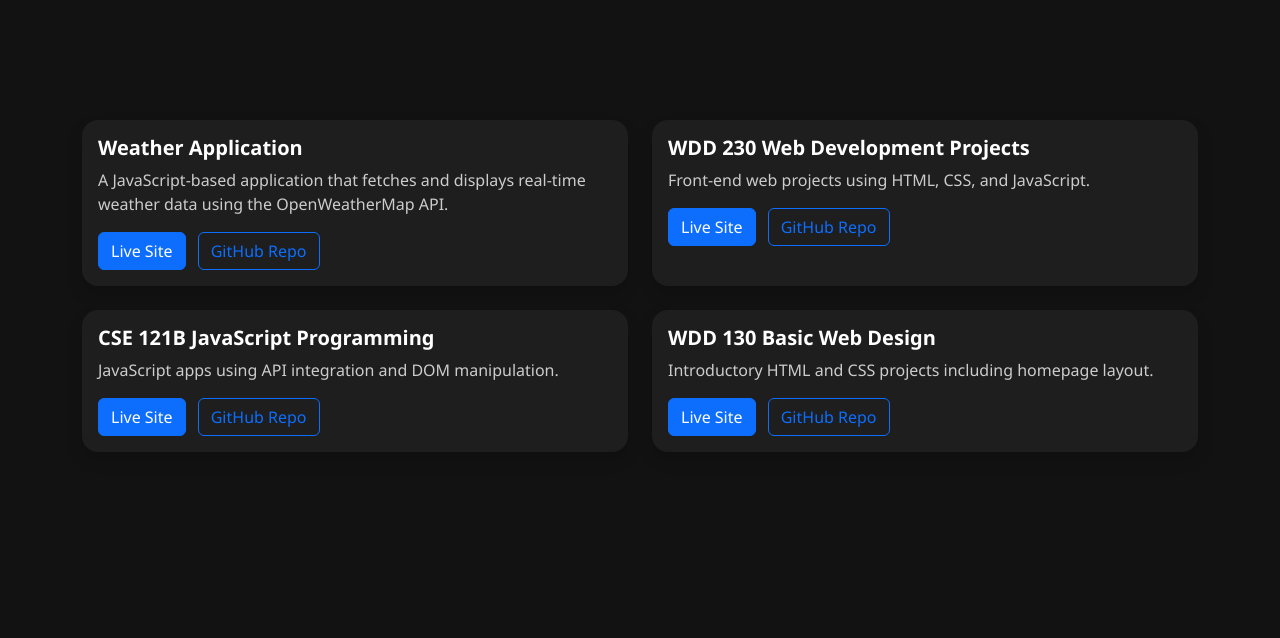
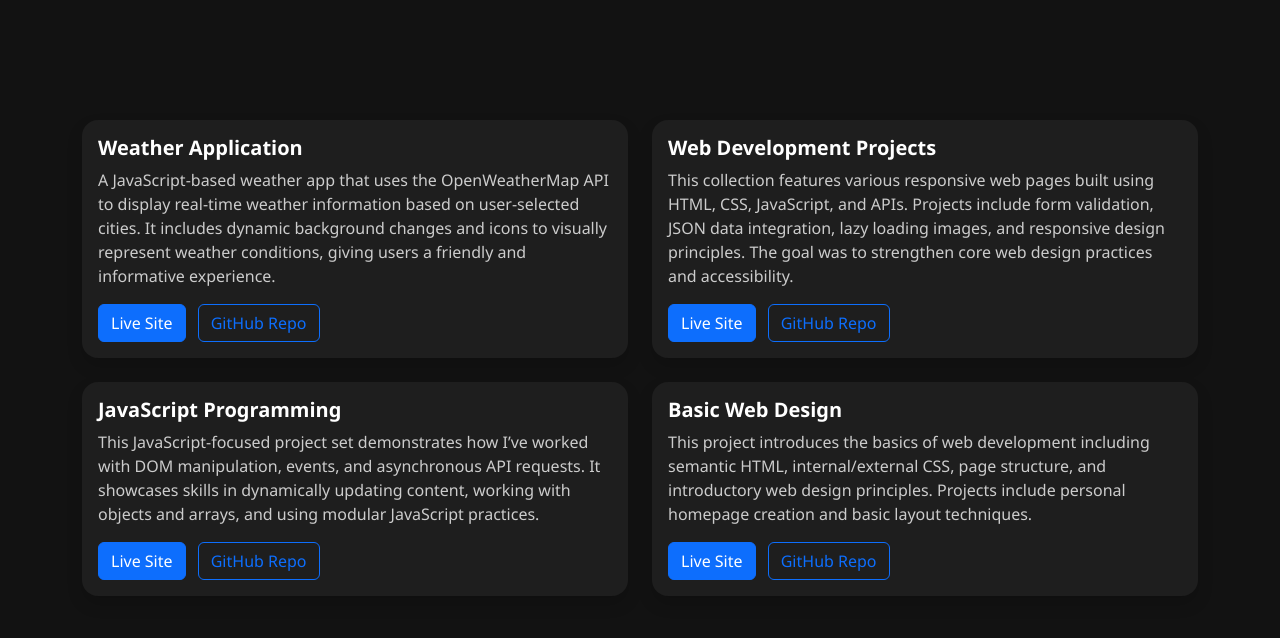
Before and after one commit to Rajacks/Raymund-Antrone-s-Portfolio, a plain HTML site: page index.html in a window 1280 px wide. Shown: the part 1200-1838 px from the top of the page. Drawn offline with nearby package versions, Linux system fonts and the light colour scheme.

Commit message:
New-Features

```diff
--- a/index.html
+++ b/index.html
@@ -17,7 +17,7 @@
   <!-- Navigation -->
   <nav class="navbar navbar-expand-lg navbar-dark bg-dark fixed-top">
     <div class="container">
-      <a class="navbar-brand" href="#">Raymund</a>
+      <a class="navbar-brand" href="#"><i class="bi bi-keyboard" style="font-size: 1.8rem;"></i></a>
       <button class="navbar-toggler" type="button" data-bs-toggle="collapse" data-bs-target="#navbarNav">
         <span class="navbar-toggler-icon"></span>
       </button>
@@ -57,7 +57,7 @@ I’m passionate about continuous learning and always eager to explore new tools
           <div class="card h-100 shadow">
             <div class="card-body">
               <h5 class="card-title">Weather Application</h5>
-              <p class="card-text">A JavaScript-based application that fetches and displays real-time weather data using the OpenWeatherMap API.</p>
+              <p class="card-text">A JavaScript-based weather app that uses the OpenWeatherMap API to display real-time weather information based on user-selected cities. It includes dynamic background changes and icons to visually represent weather conditions, giving users a friendly and informative experience.</p>
               <a href="https://rajacks.github.io/Personal-Project/" target="_blank" class="btn btn-primary me-2">Live Site</a>
               <a href="https://github.com/Rajacks/Personal-Project" target="_blank" class="btn btn-outline-primary">GitHub Repo</a>
             </div>
@@ -67,8 +67,8 @@ I’m passionate about continuous learning and always eager to explore new tools
         <div class="col-md-6">
           <div class="card h-100 shadow">
             <div class="card-body">
-              <h5 class="card-title">WDD 230 Web Development Projects</h5>
-              <p class="card-text">Front-end web projects using HTML, CSS, and JavaScript.</p>
+              <h5 class="card-title">Web Development Projects</h5>
+              <p class="card-text">This collection features various responsive web pages built using HTML, CSS, JavaScript, and APIs. Projects include form validation, JSON data integration, lazy loading images, and responsive design principles. The goal was to strengthen core web design practices and accessibility.</p>
               <a href="https://rajacks.github.io/wdd230/" target="_blank" class="btn btn-primary me-2">Live Site</a>
               <a href="https://github.com/Rajacks/wdd230" target="_blank" class="btn btn-outline-primary">GitHub Repo</a>
             </div>
@@ -78,8 +78,8 @@ I’m passionate about continuous learning and always eager to explore new tools
         <div class="col-md-6">
           <div class="card h-100 shadow">
             <div class="card-body">
-              <h5 class="card-title">CSE 121B JavaScript Programming</h5>
-              <p class="card-text">JavaScript apps using API integration and DOM manipulation.</p>
+              <h5 class="card-title">JavaScript Programming</h5>
+              <p class="card-text">This JavaScript-focused project set demonstrates how I’ve worked with DOM manipulation, events, and asynchronous API requests. It showcases skills in dynamically updating content, working with objects and arrays, and using modular JavaScript practices.</p>
               <a href="https://rajacks.github.io/cse121b/index.html" target="_blank" class="btn btn-primary me-2">Live Site</a>
               <a href="https://github.com/Rajacks/cse121b" target="_blank" class="btn btn-outline-primary">GitHub Repo</a>
             </div>
@@ -89,8 +89,8 @@ I’m passionate about continuous learning and always eager to explore new tools
         <div class="col-md-6">
           <div class="card h-100 shadow">
             <div class="card-body">
-              <h5 class="card-title">WDD 130 Basic Web Design</h5>
-              <p class="card-text">Introductory HTML and CSS projects including homepage layout.</p>
+              <h5 class="card-title">Basic Web Design</h5>
+              <p class="card-text">This project introduces the basics of web development including semantic HTML, internal/external CSS, page structure, and introductory web design principles. Projects include personal homepage creation and basic layout techniques.</p>
               <a href="https://rajacks.github.io/wdd130/" target="_blank" class="btn btn-primary me-2">Live Site</a>
               <a href="https://github.com/Rajacks/wdd130" target="_blank" class="btn btn-outline-primary">GitHub Repo</a>
             </div>
```
